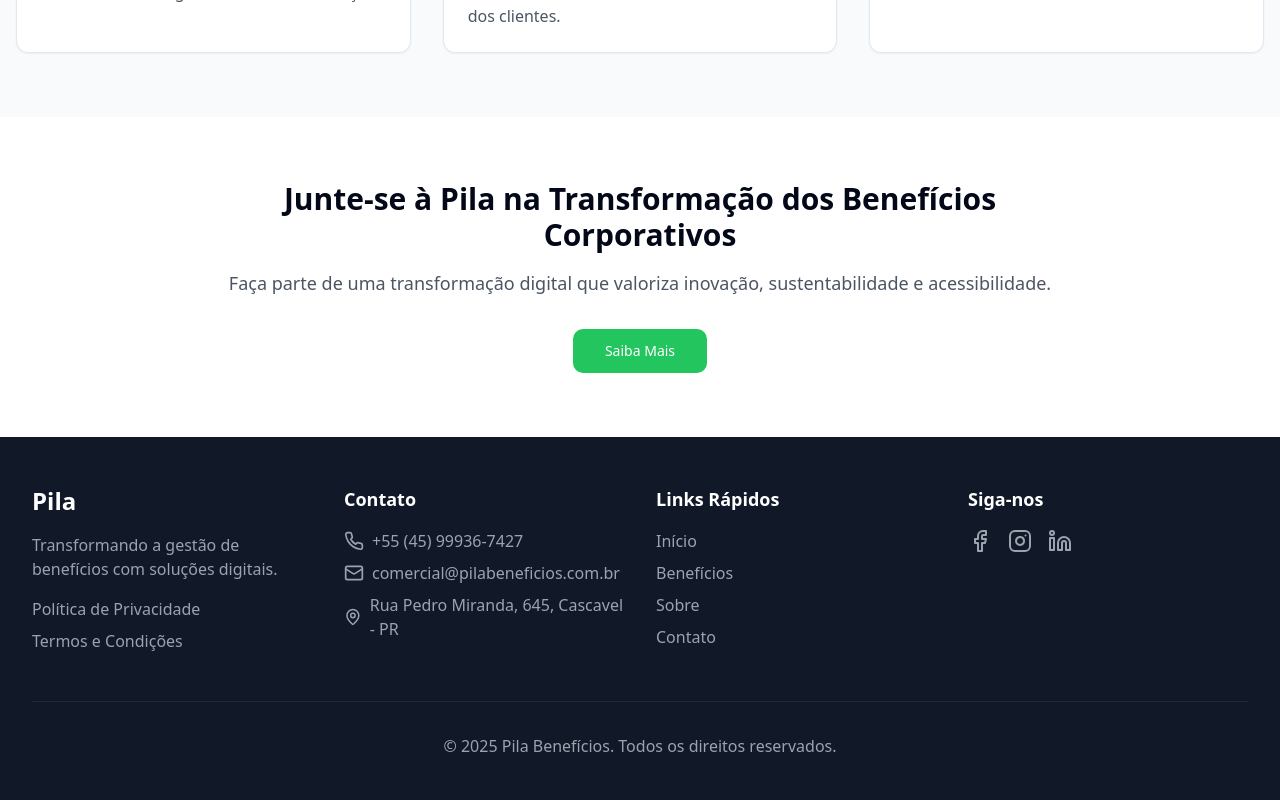
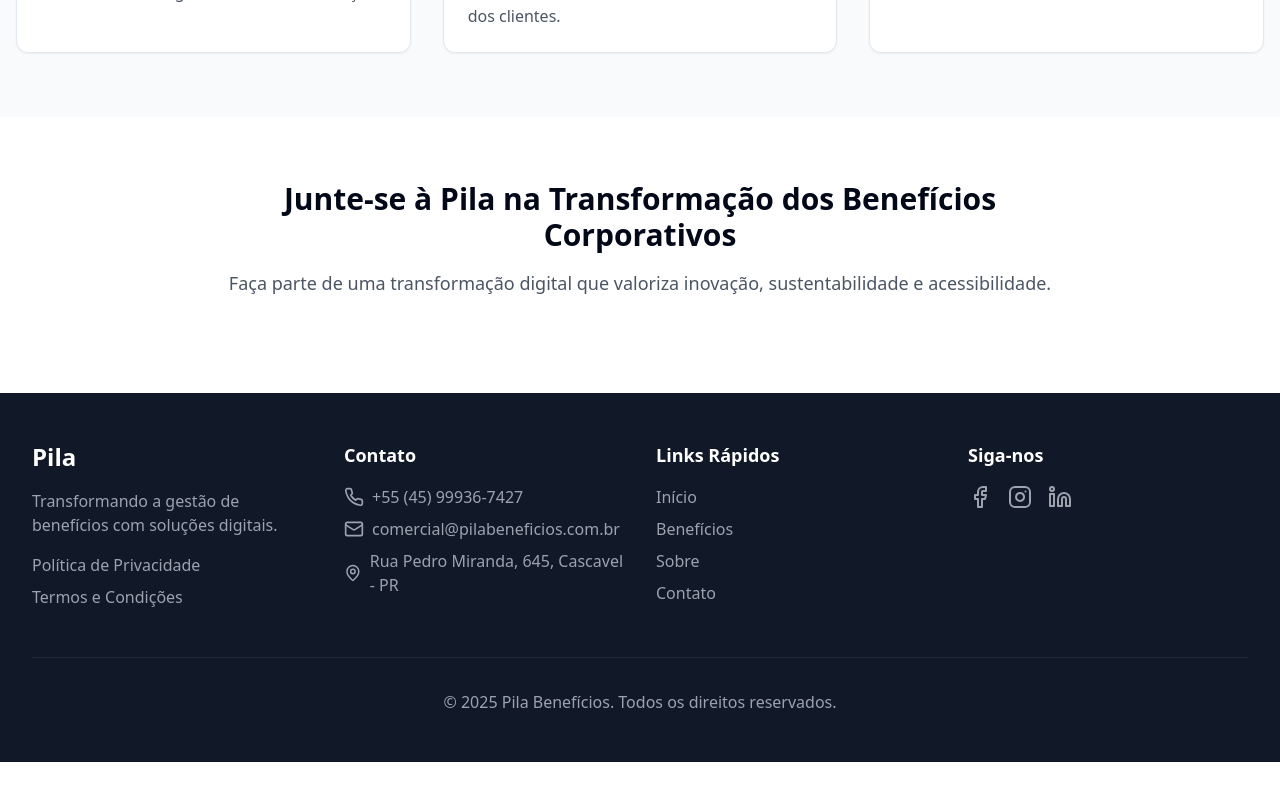
Before and after one commit to Rafazeon/modern-pila-experience, a React (Vite) app: page /about in a window 1280 px wide. Shown: the part 1301-2101 px from the top of the page. After the commit the page ends 2063 px from the top, so only its background shows below. Built offline with nearby package versions, Linux system fonts and the light colour scheme.

Commit message:
Remove "Saiba Mais" button
This commit removes the "Saiba Mais" button from the About page to streamline the user interface.
[skip gpt_engineer]

```diff
--- a/src/pages/About.tsx
+++ b/src/pages/About.tsx
@@ -1,6 +1,5 @@
 import { motion } from "framer-motion";
 import { Globe, ArrowUp, Leaf, Star, Lightbulb, Users } from "lucide-react";
-import { Button } from "@/components/ui/button";
 import { Card } from "@/components/ui/card";
 import Navbar from "@/components/Navbar";
 import Footer from "@/components/Footer";
@@ -149,9 +148,6 @@ const AboutPage = () => {
             Faça parte de uma transformação digital que valoriza inovação, sustentabilidade e
             acessibilidade.
           </p>
-          <Button size="lg" className="bg-primary hover:bg-primary/90">
-            Saiba Mais
-          </Button>
         </div>
       </section>
 
```
